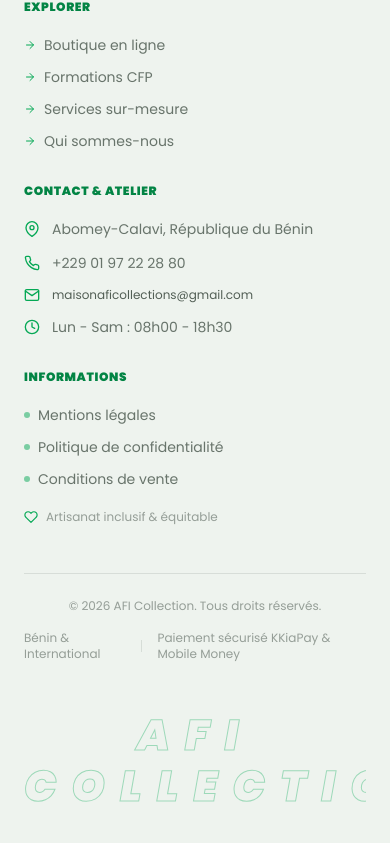
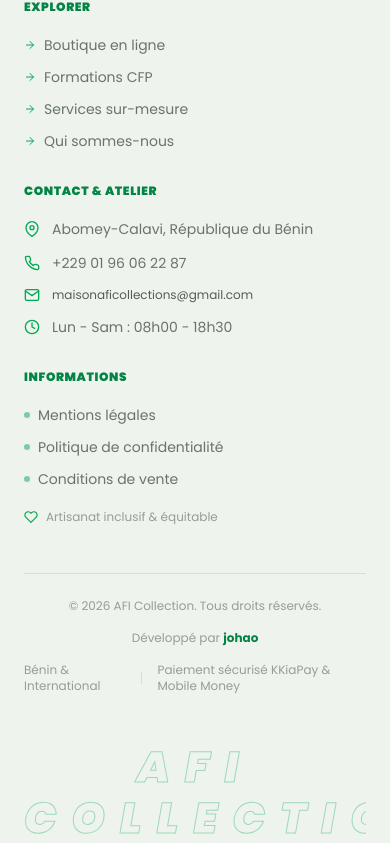
Before and after one commit to johaoooo/Afishop, a React (Vite) app: page /conditions in a window 390 px wide. Shown: the part 2688-3531 px from the top of the page. Built offline with nearby package versions, Linux system fonts and the light colour scheme; no server answers.

Commit message:
feat(site): WhatsApp 0196062287, signature johao et correctifs mobile

```diff
--- a/src/components/Footer.tsx
+++ b/src/components/Footer.tsx
@@ -181,7 +181,7 @@ export function Footer() {
               </li>
               <li className="flex items-start gap-3 text-[#0f1f14]/60 hover:text-[#0f1f14]/85 transition-colors duration-300 group">
                 <FiPhone className="w-4 h-4 text-[#05a855] shrink-0 mt-0.5" />
-                <span className="text-sm">+229 01 97 22 28 80</span>
+                <span className="text-sm">+229 01 96 06 22 87</span>
               </li>
               <li className="flex items-center gap-3 text-[#0f1f14]/60 hover:text-[#0f1f14]/85 transition-colors duration-300 group">
                 <FiMail className="w-4 h-4 text-[#05a855] shrink-0" />
@@ -247,6 +247,17 @@ export function Footer() {
           <p className="text-[#0f1f14]/40 text-xs">
             © {currentYear} AFI Collection. Tous droits réservés.
           </p>
+          <p className="text-[#0f1f14]/40 text-xs">
+            Développé par{' '}
+            <a
+              href="https://johaodev.vercel.app"
+              target="_blank"
+              rel="noopener noreferrer"
+              className="font-bold text-[#028444] hover:underline"
+            >
+              johao
+            </a>
+          </p>
           <div className="flex items-center gap-4 text-[#0f1f14]/40 text-xs">
             <span>Bénin & International</span>
             <span className="w-px h-3 bg-[#0f1f14]/10" />
--- a/src/components/Header.tsx
+++ b/src/components/Header.tsx
@@ -312,7 +312,7 @@ export function Header() {
 
               {/* Bouton WhatsApp CTA */}
               <a
-                href="https://wa.me/2290197222880"
+                href="https://wa.me/2290196062287"
                 target="_blank"
                 rel="noreferrer"
                 className="btn-raised btn-sm flex items-center gap-1.5"
@@ -593,7 +593,7 @@ export function Header() {
               {/* Bas du Drawer : Boutons CTA */}
               <div className="pt-6 border-t border-[#0f1f14]/10 space-y-3">
                 <a
-                  href="https://wa.me/2290197222880"
+                  href="https://wa.me/2290196062287"
                   target="_blank"
                   rel="noreferrer"
                   className="btn-raised btn-xl w-full flex items-center justify-center gap-2"
--- a/src/components/Layout.tsx
+++ b/src/components/Layout.tsx
@@ -19,7 +19,7 @@ export function Layout({ children }: { children: ReactNode }) {
       <Footer />
       {/* WhatsApp flottant — façon port 3002 */}
       <a
-        href="https://wa.me/2290197222880"
+        href="https://wa.me/2290196062287"
         target="_blank"
         rel="noopener noreferrer"
         aria-label="Discuter sur WhatsApp"
--- a/src/index.css
+++ b/src/index.css
@@ -1080,6 +1080,14 @@ nav.aka-card-nav {
     text-align: center;
     white-space: normal;
   }
+  /* Boutons longs des sections : retour à la ligne + pleine largeur sur mobile */
+  .btn-raised,
+  .btn-ghost {
+    white-space: normal;
+    text-align: center;
+    line-height: 1.4;
+    max-width: 100%;
+  }
 }
 
 /* ═══════════════════════════════════════════════════════════
--- a/src/pages/Contact.tsx
+++ b/src/pages/Contact.tsx
@@ -69,7 +69,7 @@ export default function Contact() {
         subtitle="Une question sur une création, une commande sur-mesure ou nos formations ? Notre équipe est à votre écoute."
         backgroundImage={AFI_IMAGES.exposition}
         imageAlt="Contact AFI Collection"
-        primaryCta={{ label: 'WhatsApp direct', href: 'https://wa.me/2290197222880' }}
+        primaryCta={{ label: 'WhatsApp direct', href: 'https://wa.me/2290196062287' }}
         secondaryCta={{ label: 'Voir la boutique', to: '/boutique' }}
       />
 
--- a/src/pages/Home.tsx
+++ b/src/pages/Home.tsx
@@ -637,7 +637,7 @@ export default function Home() {
             className="hero-cta-row flex flex-wrap items-center justify-center gap-3 sm:gap-4"
           >
             <a
-              href="https://wa.me/2290197222880"
+              href="https://wa.me/2290196062287"
               target="_blank"
               rel="noreferrer"
               className="btn-raised btn-xl"
--- a/src/pages/Shop.tsx
+++ b/src/pages/Shop.tsx
@@ -203,7 +203,7 @@ export default function Shop() {
         subtitle="Toutes nos créations artisanales, en un seul endroit."
         backgroundImage="https://res.cloudinary.com/dzxesa3wi/image/upload/v1779441653/WhatsApp_Image_2026-05-03_at_13.15.44_e6xbcs.jpg"
         imageAlt="Boutique AFI Collection"
-        primaryCta={{ label: 'Commander sur WhatsApp', href: 'https://wa.me/2290197222880' }}
+        primaryCta={{ label: 'Commander sur WhatsApp', href: 'https://wa.me/2290196062287' }}
         secondaryCta={{ label: 'Nos formations', to: '/formations' }}
       />
 
```
